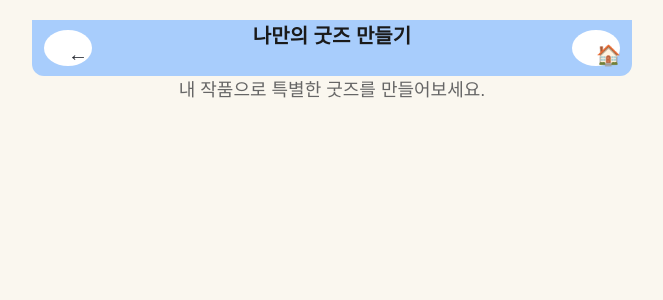
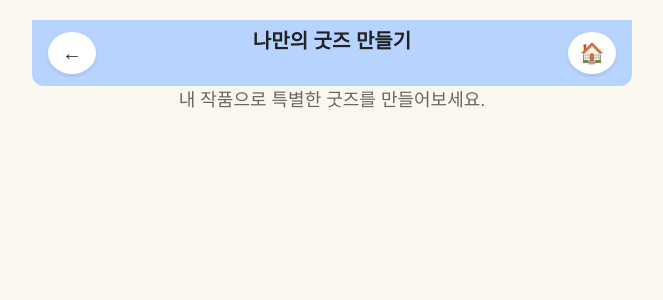
Before and after one commit to sunsudun25-cloud/hidi-story-maker, a React (Vite) app: page /goods in a window 1280 px wide. Shown: the top 300 px of the page, without its empty margins (308-971 px from the left). Built offline with nearby package versions, Linux system fonts and the light colour scheme.

Commit message:
Refine Header with larger buttons, shadow effects, and improved styling

```diff
--- a/src/components/Header.css
+++ b/src/components/Header.css
@@ -1,34 +1,50 @@
+/* 전체 헤더 영역 */
 .header-container {
+  width: 100%;
+  max-width: 600px;       /* 모바일 중심 + 데스크탑에서도 중앙 정렬 */
+  margin: 0 auto;
+  padding: 12px 16px;
+
+  background: #b7d4ff;
+  border-radius: 0 0 12px 12px;
+
+  display: flex;
+  align-items: center;
+  justify-content: space-between;
   position: relative;
-  display: flex;
-  justify-content: space-between;
-  align-items: center;
-  height: 56px;
-  padding: 0 12px;
-
-  /* 폭 제한 — 데스크탑에서도 앱처럼 보이게 */
-  max-width: 600px;
-  margin: 0 auto;
-
-  background: #a8cdfc;
-  border-radius: 0 0 12px 12px;
 }
 
+/* 헤더 중앙 타이틀 */
 .header-title {
   position: absolute;
   left: 50%;
   transform: translateX(-50%);
-  color: #1a1a1a;   /* 진한 글씨 */
   font-size: 20px;
   font-weight: 700;
+  color: #222;
 }
 
+/* 아이콘 공통 스타일 (완전 정중앙 배치) */
 .header-btn {
-  width: 36px;
-  height: 36px;
+  width: 42px;
+  height: 42px;
+  background: #fff;
   border-radius: 50%;
+  display: flex;
+  align-items: center;
+  justify-content: center;
+
+  box-shadow: 0 2px 4px rgba(0,0,0,0.1);
+  cursor: pointer;
+  flex-shrink: 0;    /* 아이콘 좌우로 눌리지 않게 */
+  border: none;
   font-size: 20px;
-  border: none;
-  background: white;
-  cursor: pointer;
 }
+
+/* 아이콘 크기 */
+.header-btn img,
+.header-btn svg {
+  width: 22px;
+  height: 22px;
+  object-fit: contain;
+}
```
